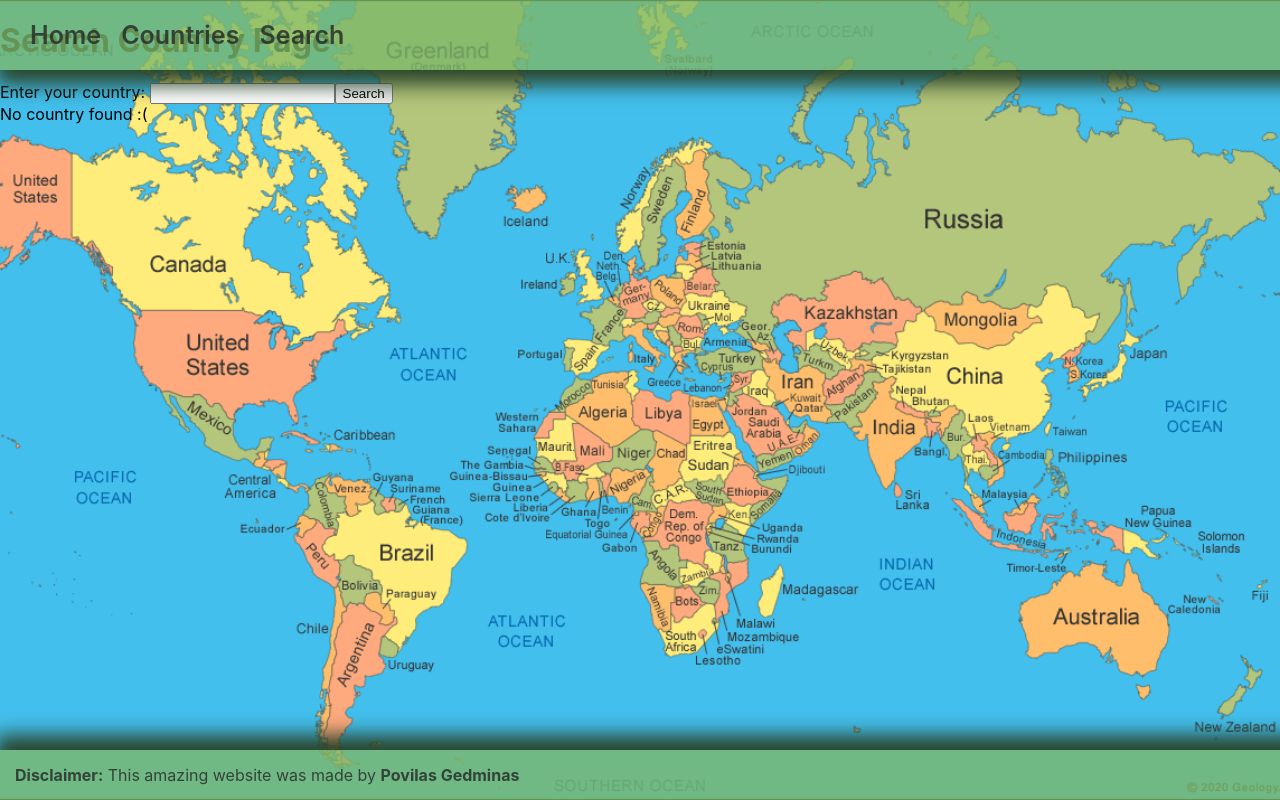
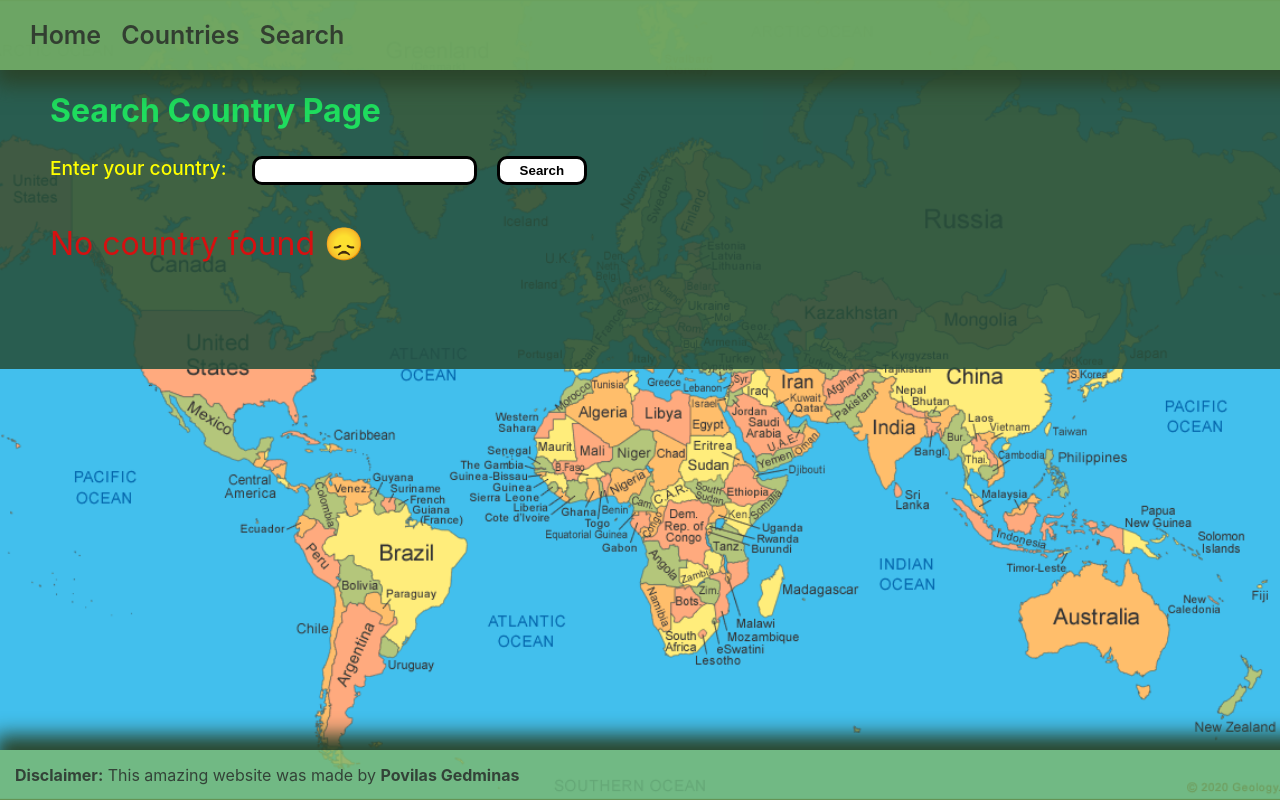
Before and after one commit to PovilasGe/final-project-react, a React (Create React App) app: page /search in a window 1280 px wide. Both pictures are taken after typing "Sample" into the empty fields and a click on the input "Search". Built offline with nearby package versions, Linux system fonts and the light colour scheme; no server answers; the HTML template or start-up script is replaced by a standard one.

Commit message:
add search style

```diff
--- a/src/pages/CountriesPage.css
+++ b/src/pages/CountriesPage.css
@@ -7,6 +7,6 @@
 
 }
 .wrapper h1{
-    color: rgb(221, 31, 31);
+    color: rgb(31, 221, 94);
 
 }
--- /dev/null
+++ b/src/pages/SearchCountryPage.css
@@ -0,0 +1,45 @@
+.main-content{
+
+    background-color: #27503ce1;
+    padding: 70px 50px;
+}
+
+.main-content h1{
+    color: rgb(31, 221, 94);
+}
+
+.return{
+    font-size: 2em;
+    line-height: 1.7em;
+    font-weight: 3600;
+    margin-bottom: 28px;
+    word-break: break-word;
+    color: rgb(214, 16, 16);
+}
+
+
+#label{
+    font-size: 1.2em;
+    line-height: 1.7em;
+    font-weight: 500;
+    margin-bottom: 28px;
+    word-break: break-word;
+    color: yellow;
+ }
+
+#search {
+    background-color: white;
+    margin-left: 20px;
+    padding: 4px 20px;
+    border-radius: 10px;
+    border: solid;
+    font-weight: bold;
+ }
+ #button{
+    background-color: white;
+    margin-left: 20px;
+    padding: 4px 20px;
+    border-radius: 10px;
+    border: solid;
+    font-weight: bold;
+ }
--- a/src/pages/SearchCountryPage.js
+++ b/src/pages/SearchCountryPage.js
@@ -1,6 +1,7 @@
 import axios from 'axios';
 import React, { useState } from 'react'
 import Country from '../components/Country/Country';
+import './SearchCountryPage.css'
 
 const SearchCountryPage = () => {
 
@@ -10,15 +11,23 @@ const SearchCountryPage = () => {
   const [loadingFinished, setLoadingFinished] =useState(true);
   const getPageContent = () =>{
     if (!loadingFinished) {
-      return 'Loading...'
+      return (
+        <div>
+        <p className='return'>Loading...</p>
+        </div>
+      );
     }
     if (errorOccurred) {
-      return 'No country found :('
+      return (
+        <div>
+        <p className='return'>No country found 😞</p>
+        </div>
+      );
     }
     if (!!country) {
       return  <Country country={country}/>
     }
-    return 'Enter country'
+    return ''
   }
 
   const submitHandler = (event) => {
@@ -46,9 +55,9 @@ const SearchCountryPage = () => {
       <h1 className='page-title'>Search Country Page</h1>
 
       <form onSubmit={submitHandler}>
-        <label htmlFor='search-term-input'>Enter your country: </label>
-        <input type='text' id='search-term-input' value={searchTerm} onChange={searchTermInputHandler} />
-        <input type='submit' value='Search' />
+        <label id='label' htmlFor='search-term-input'>Enter your country: </label>
+        <input type='text' id='search' value={searchTerm} onChange={searchTermInputHandler} />
+        <input type='submit' id='button' value='Search' />
       </form>
 
       {getPageContent()}
```
